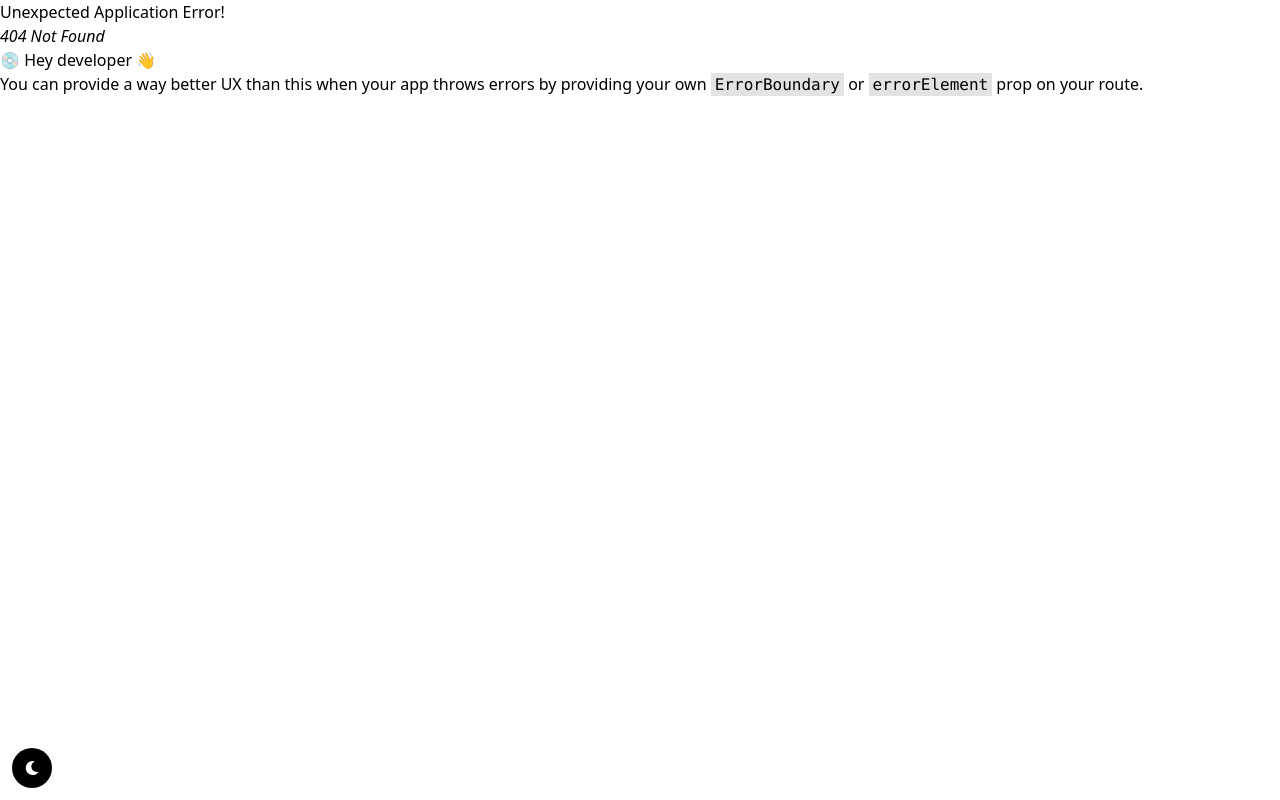
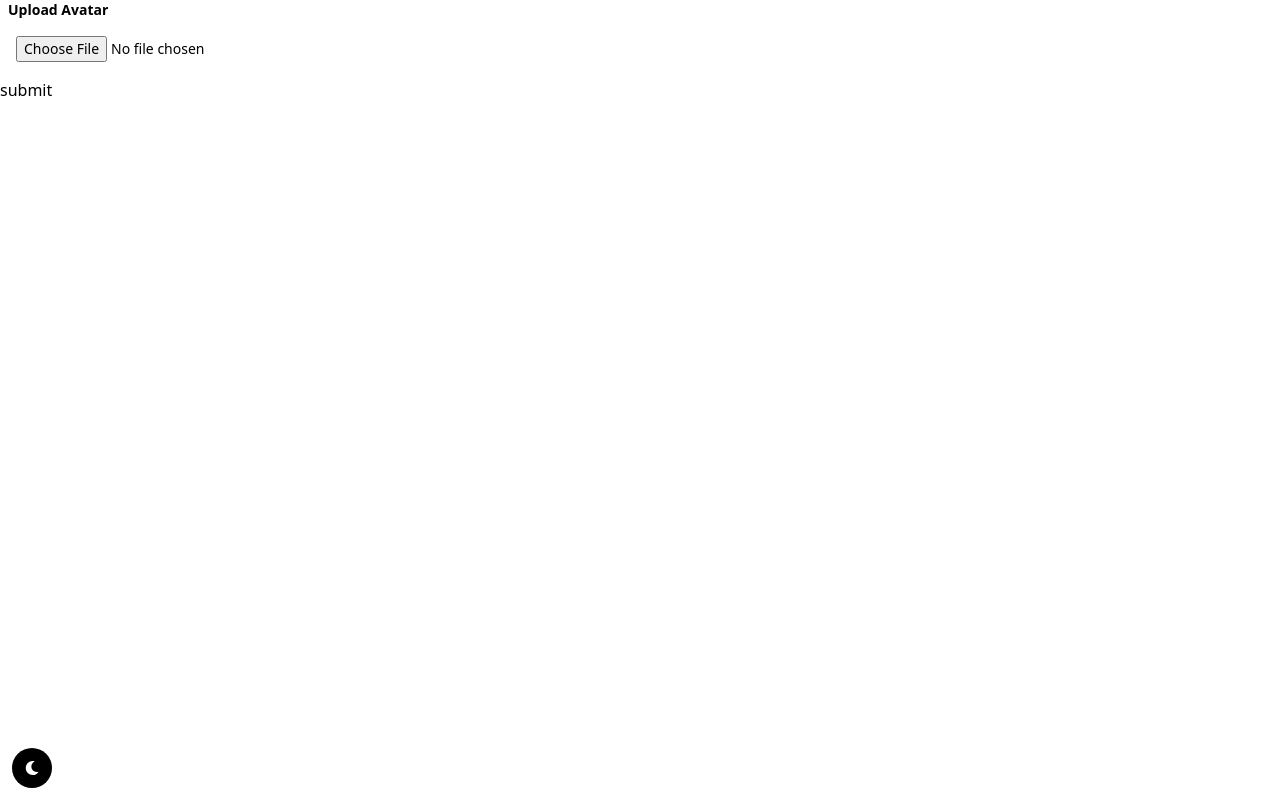
Before and after one commit to skriptFighter/Pretender, a React (Vite) app: page /profile in a window 1280 px wide. Before the commit this address had no page. Built offline with nearby package versions, Linux system fonts and the light colour scheme.

Commit message:
feat: upload image not completed

```diff
--- a/src/App.jsx
+++ b/src/App.jsx
@@ -16,6 +16,7 @@ import Dashboard from "./pages/Dashboard"
 import Toast from "./ui/Toast"
 import AuthLayout from "./ui/AuthLayout"
 import Dark from "./ui/Dark"
+import Profile from "./pages/Profile"
 
 export default function App() {
  const router = createBrowserRouter(
@@ -31,6 +32,8 @@ export default function App() {
     >
      <Route index element={<Dashboard />} />
     </Route>
+
+    <Route path="profile" element={<Profile />} />
 
     <Route element={<AuthLayout />}>
      <Route path="login" element={<Login />} />
--- a/src/data/supabase.js
+++ b/src/data/supabase.js
@@ -1,6 +1,6 @@
 import { createClient } from "@supabase/supabase-js"
 
-// const supabaseUrl = "https://oysvpfovjeritgijrphg.supabase.co"
+export const supabaseUrl = "https://oysvpfovjeritgijrphg.supabase.co"
 
 const supabase = createClient(
  "https://oysvpfovjeritgijrphg.supabase.co",
--- a/src/data/users.js
+++ b/src/data/users.js
@@ -1,4 +1,4 @@
-import supabase from "./supabase"
+import supabase, { supabaseUrl } from "./supabase"
 
 export async function login({ email, password }) {
  const { data, error } = await supabase.auth.signInWithPassword({
@@ -46,3 +46,29 @@ export async function getCurrentUser() {
  }
  return user
 }
+
+export async function editProfile({ user, id }) {
+ console.log(user)
+ const hasImagePath = user.image?.startsWith?.(supabaseUrl)
+ const imageName = `${Math.random()}-${user.avatar.name}`.replaceAll("/", "")
+ const imagePath = hasImagePath
+  ? user.avatar
+  : `${supabaseUrl}/storage/v1/object/public/avatars/${imageName}`
+
+ let query = supabase.from("users")
+
+ if (id) query = query.update({ ...user, avatar: imagePath }).eq("auth_id", id)
+
+ const { data, error } = await query.select().single()
+
+ if (error) {
+  console.error(error)
+  throw new Error("user could not be created")
+ }
+
+ if (hasImagePath) return data
+
+ await supabase.storage.from("avatars").upload(imageName, user.avatar)
+
+ return data
+}
--- /dev/null
+++ b/src/pages/Profile.jsx
@@ -0,0 +1,55 @@
+import { useForm } from "react-hook-form"
+import Input from "../components/Input"
+import { useUser } from "../hooks/useUser"
+import { useMutation, useQueryClient } from "@tanstack/react-query"
+import toast from "react-hot-toast"
+import { editProfile as editProfileApi } from "../data/users"
+
+function Profile() {
+ const {
+  register,
+  handleSubmit,
+  formState: { errors },
+ } = useForm()
+
+ const { user } = useUser()
+
+ const queryClient = useQueryClient()
+
+ const { mutate: editProfile } = useMutation({
+  mutationFn: editProfileApi,
+  onSuccess: () => {
+   toast.success("User successfully edited")
+   queryClient.invalidateQueries({ queryKey: ["user"] })
+  },
+  onError: (err) => toast.error(err.message),
+ })
+
+ function onSubmit(data) {
+  const avatar = data.avatar && data.avatar.length > 0 ? data.avatar[0] : null
+  console.log(data)
+
+  editProfile({
+   user: { ...data, avatar },
+   id: user?.id,
+  })
+ }
+
+ return (
+  <div>
+   <form onSubmit={handleSubmit(onSubmit)}>
+    <Input
+     htmlForId={"avatar"}
+     label={"Upload avatar"}
+     type={"file"}
+     register={{
+      ...register("avatar"),
+     }}
+    />
+    <button type="submit">submit</button>
+   </form>
+  </div>
+ )
+}
+
+export default Profile
--- a/src/ui/Header.jsx
+++ b/src/ui/Header.jsx
@@ -6,6 +6,7 @@ import Button from "../components/Button"
 
 import { useLogout } from "../hooks/useLogout"
 import SearchBar from "../components/SearchBar"
+import { Link } from "react-router-dom"
 
 function Header() {
  const { logout } = useLogout()
@@ -19,11 +20,9 @@ function Header() {
    <SearchBar />
 
    <div className="flex items-center gap-4">
-    <img
-     src="https://i.pravatar.cc/200"
-     alt=""
-     className="w-10 h-10 rounded-full"
-    />
+    <Link to={"/profile"}>
+     <img src="https://i.pravatar.cc/200" className="w-10 h-10 rounded-full" />
+    </Link>
 
     <p>John Doe</p>
 
```
